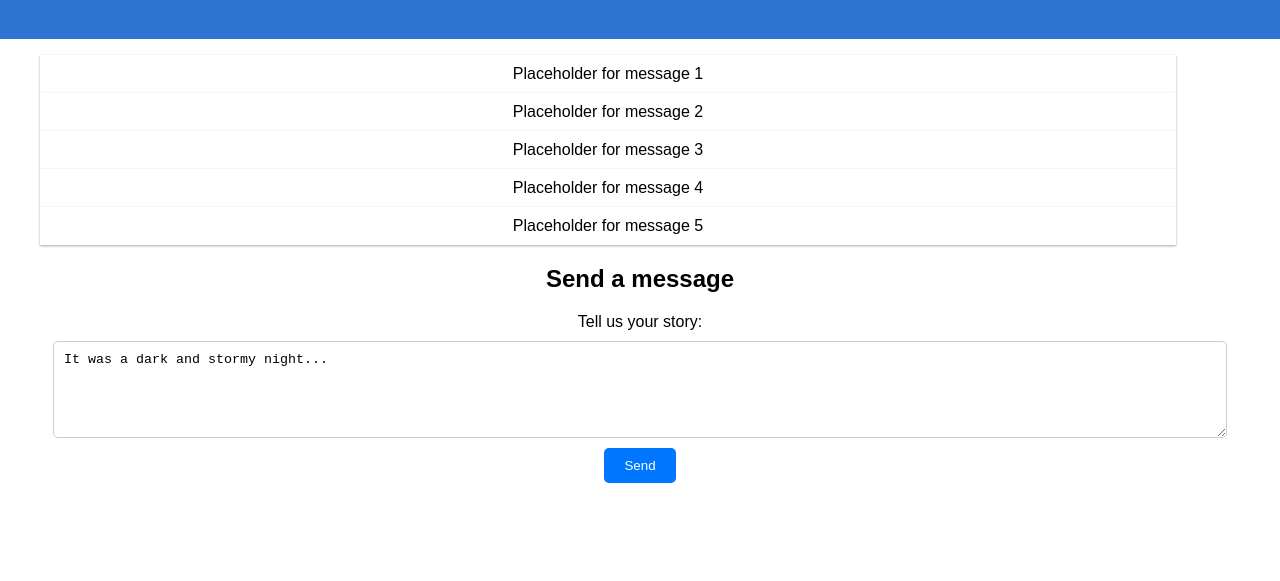
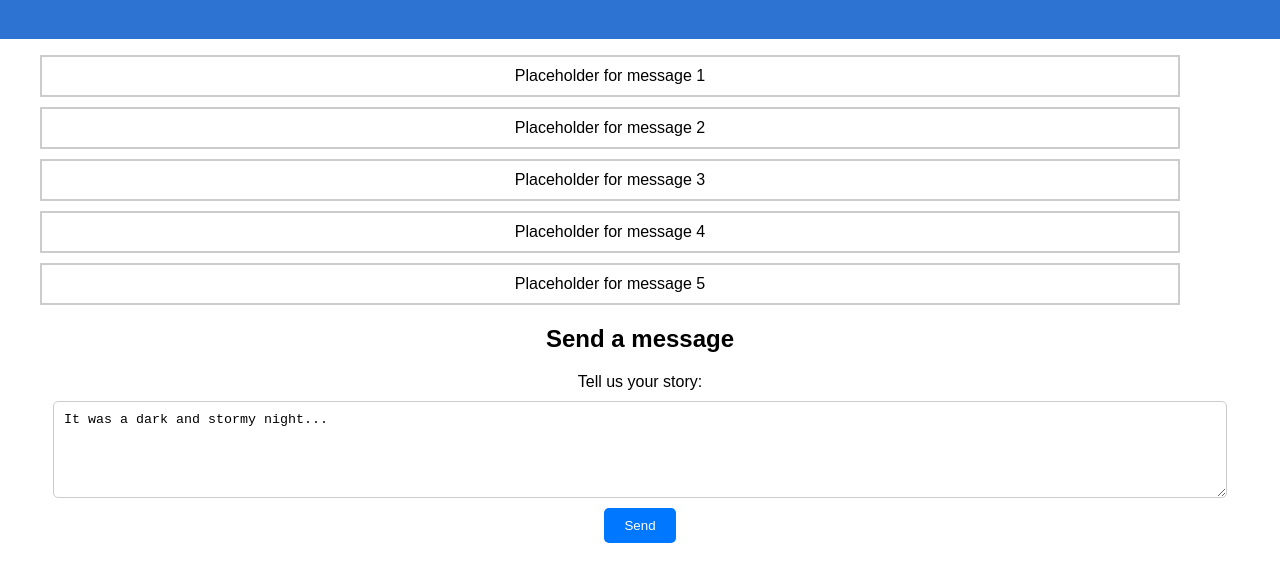
Before and after one commit to AubynKen/ArchiApp, a plain HTML site: page client/index.html in a window 1280 px wide. Shown: the part 81-662 px from the top of the page. Drawn offline with Linux system fonts and the light colour scheme.

Commit message:
Separate message list

```diff
--- a/client/style.css
+++ b/client/style.css
@@ -34,13 +34,15 @@ h1 {
     color: #C4FCEF;
 }
 
+
 /* Message list styling */
 .message-body {
     background-color: #ffffff;
     padding: 10px;
     list-style: none;
     width: 90%;
-    box-shadow: 0 1px 3px rgba(0, 0, 0, 0.12), 0 1px 2px rgba(0, 0, 0, 0.24); /* Subtle shadow */
+    border: solid 2px #ccc;
+    margin-top: 10px;
 }
 
 /* Form styling */
```
